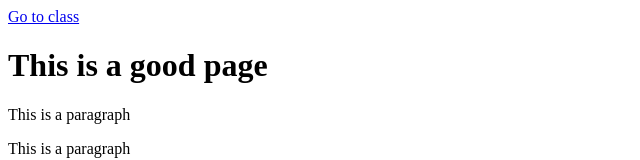
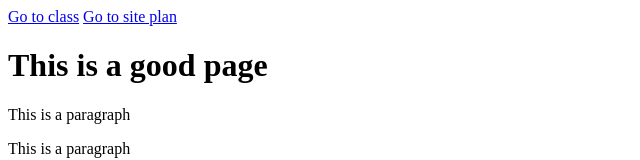
Before and after one commit to NordiskPirat/wdd130, a plain HTML site: page index.html in a window 1280 px wide. Shown: the top 160 px of the page, without its empty margins (0-640 px from the left). Drawn offline with Linux system fonts and the light colour scheme.

Commit message:
site plan link added

```diff
--- a/index.html
+++ b/index.html
@@ -8,6 +8,7 @@
   </head>
   <body>
     <a href="./week1/class.html">Go to class</a>
+    <a href="./wwr/site-plan-rafting.html">Go to site plan</a>
     <h1>This is a good page</h1>
     <p>This is a paragraph</p>
     <p>This is a paragraph</p>
```
